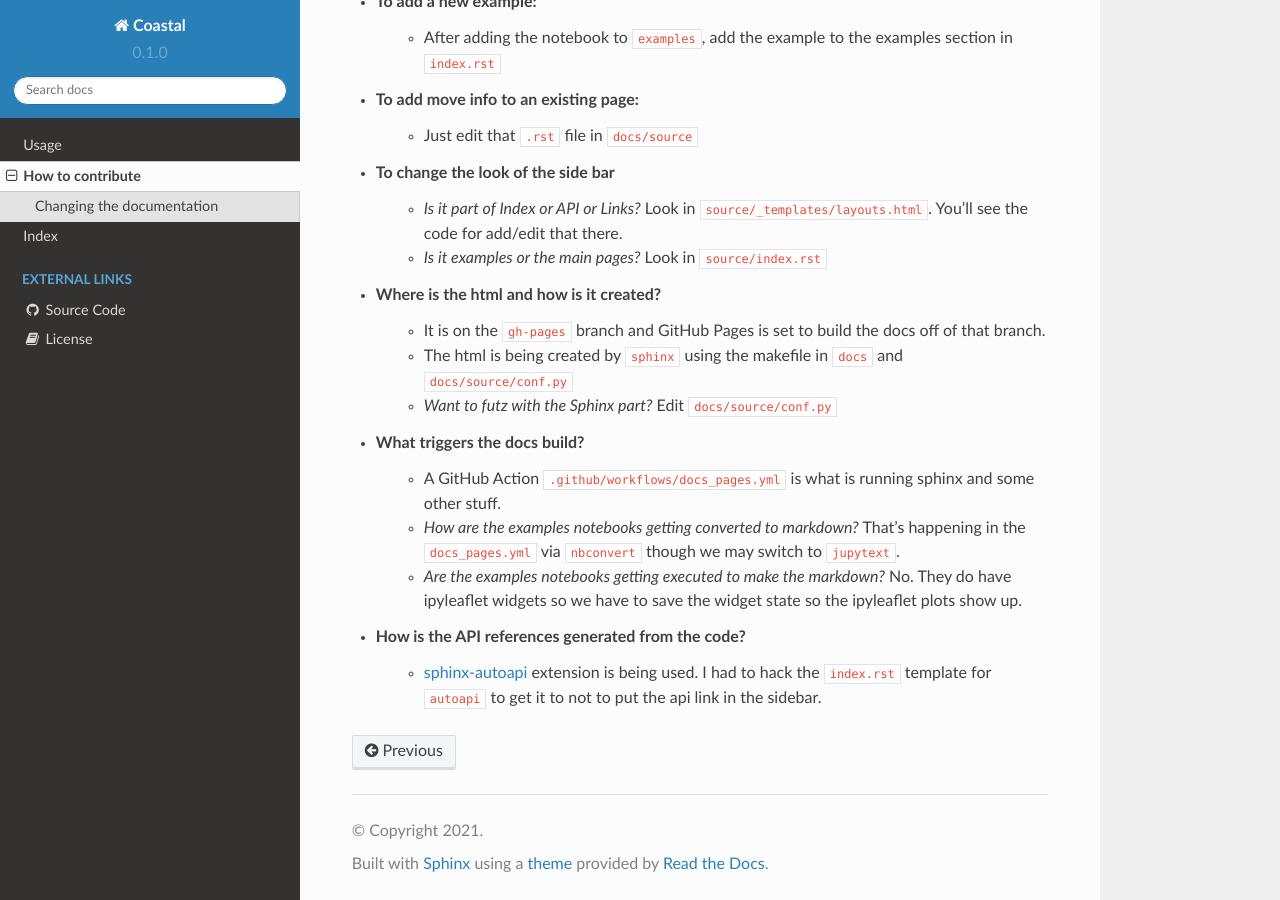
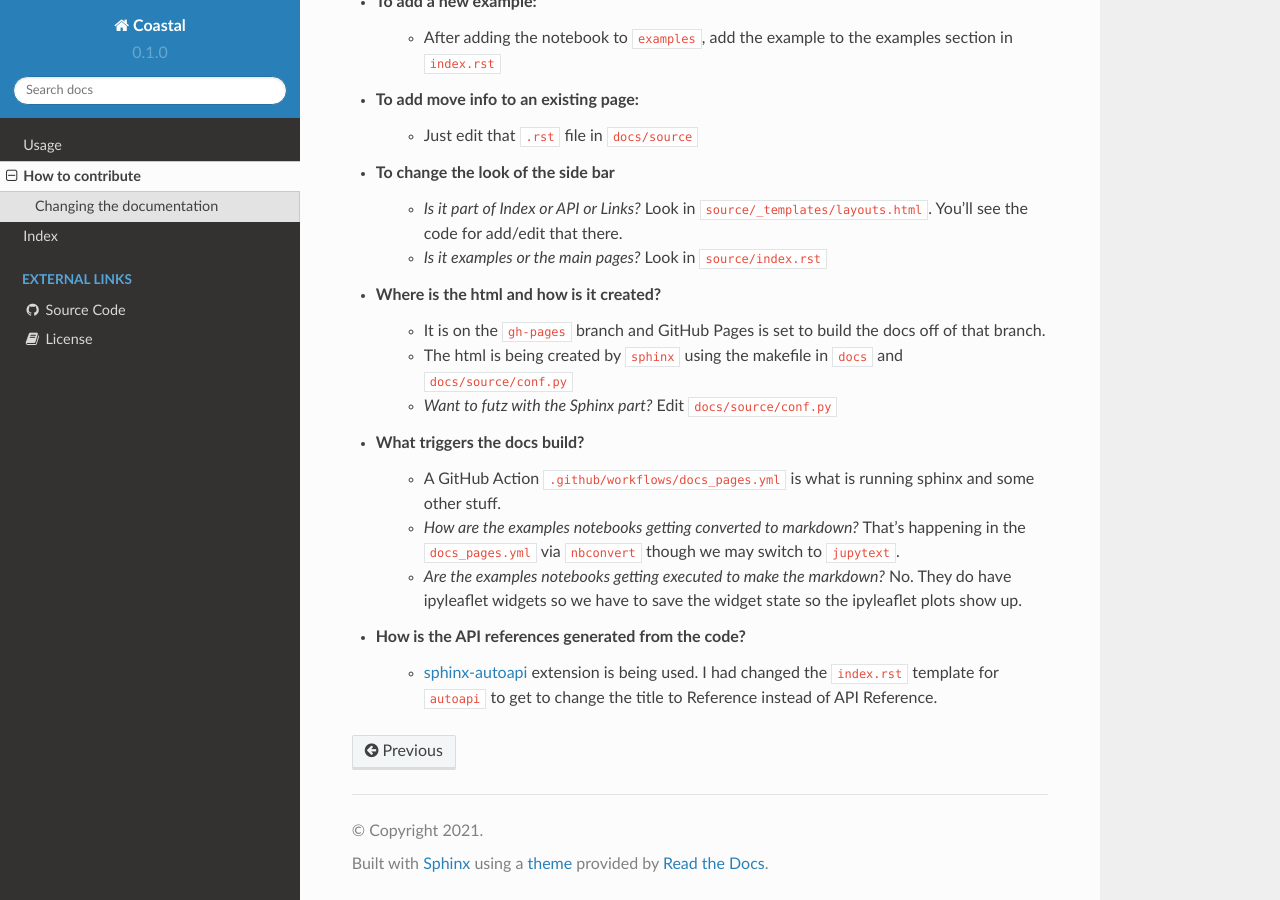
Before and after one commit to ICESAT-2HackWeek/coastal_topobathy, a Sphinx documentation site: the page built from docs/source/contribute.rst, in a window 1280 px wide and 900 px high, scrolled down 886 px. Built offline with Sphinx 7.4.7 and the Read the Docs theme 2.0.0, drawn with Linux system fonts in a browser that asks for light colours; pages that are not in the unit, such as notebooks, are missing from menus.

Commit message:
Update contribute.rst

```diff
--- a/docs/source/contribute.rst
+++ b/docs/source/contribute.rst
@@ -33,4 +33,4 @@ If you want to edit the documentation layout. Here is what you need to know. Eve
     * *How are the examples notebooks getting converted to markdown?* That's happening in the ``docs_pages.yml`` via ``nbconvert`` though we may switch to ``jupytext``.
     * *Are the examples notebooks getting executed to make the markdown?* No. They do have ipyleaflet widgets so we have to save the widget state so the ipyleaflet plots show up.
 * How is the API references generated from the code?
-    * `sphinx-autoapi <https://sphinx-autoapi.readthedocs.io/>`_ extension is being used. I had to hack the ``index.rst`` template for ``autoapi`` to get it to not to put the api link in the sidebar.
+    * `sphinx-autoapi <https://sphinx-autoapi.readthedocs.io/>`_ extension is being used. I had changed the ``index.rst`` template for ``autoapi`` to get to change the title to Reference instead of API Reference.
```
